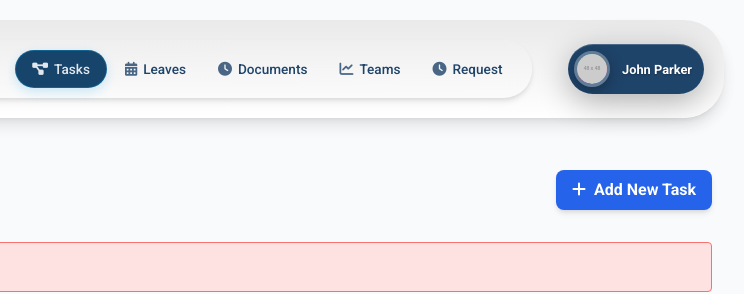
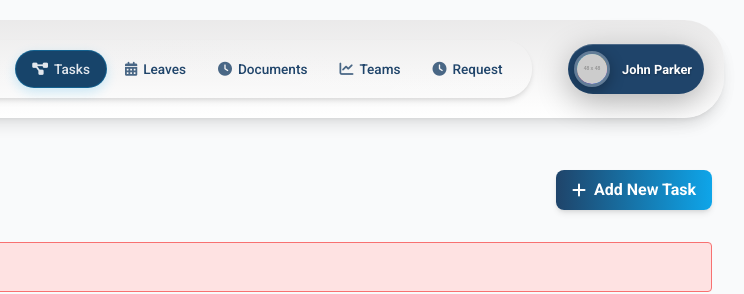
Before and after one commit to wordlanetech/wlt, a plain HTML site: page ems-frontend/m/manager_tasks.html in a window 1280 px wide. Shown: the top 294 px of the page, 536-1280 px from the left. Drawn offline with nearby package versions, Linux system fonts and the light colour scheme; no server answers; placeholder pictures from the web are drawn by us.

Commit message:
commit mt1

```diff
--- a/ems-frontend/m/manager_tasks.html
+++ b/ems-frontend/m/manager_tasks.html
@@ -75,7 +75,7 @@
         <div class="max-w-7xl mx-auto">
             <div class="flex justify-between items-center mb-8">
                 <h2 class="text-3xl font-extrabold text-gray-900 page-title">My Tasks</h2>
-                <button id="addNewTaskBtn" class="bg-blue-600 hover:bg-blue-700 text-white font-bold py-2 px-4 rounded-lg shadow-md transition duration-300 ease-in-out transform hover:scale-105">
+                <button id="addNewTaskBtn" class="bg-gradient-to-r from-[#1F446A] to-[#0ea5e9] text-white font-bold py-2 px-4 rounded-lg shadow-md transition-all duration-500 ease-in-out flex items-center hover:shadow-lg hover:scale-105">
                     <i class="fas fa-plus mr-2"></i>Add New Task
                 </button>
             </div>
```
